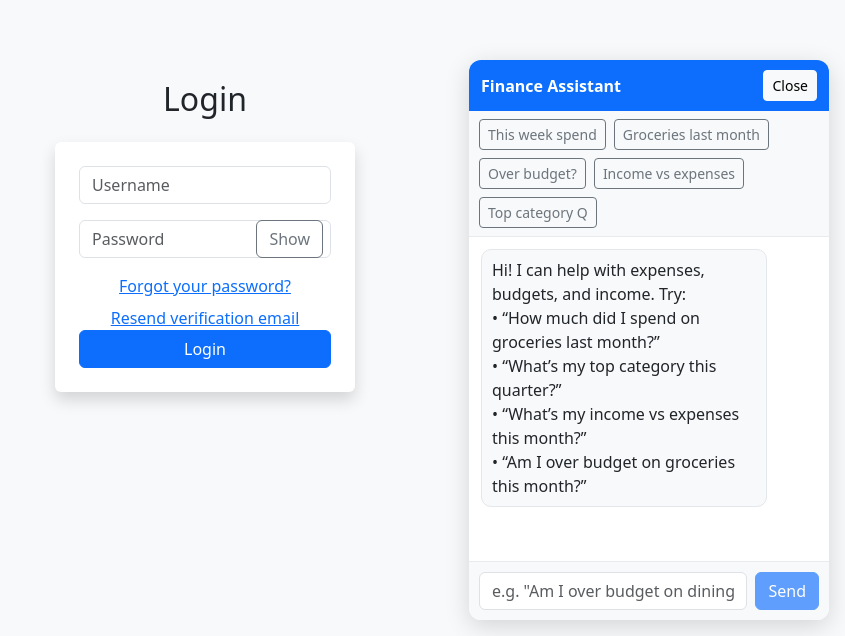
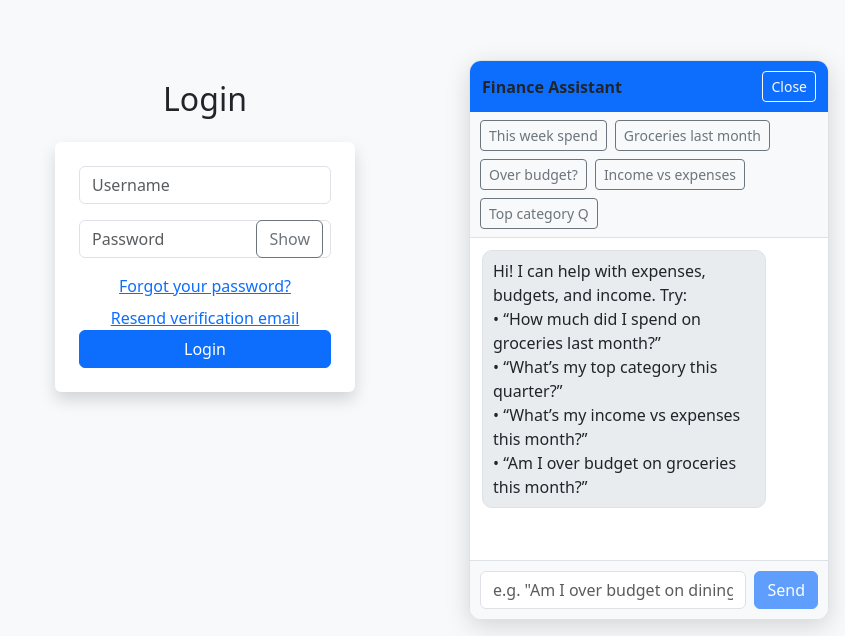
Before and after one commit to Andrew-O39/ExpenseVista-frontend, a React (Vite) app: page /login in a window 1280 px wide. Shown: the part 164-800 px from the top of the page, without its empty margins (435-1280 px from the left). Built offline with nearby package versions, Linux system fonts and the light colour scheme; no server answers.

Commit message:
Replacing hard coded light colours so that it could flip in dark mode

```diff
--- a/src/components/FinanceAssistant.tsx
+++ b/src/components/FinanceAssistant.tsx
@@ -91,7 +91,7 @@ export default function FinanceAssistant() {
     }
   }
 
-  // Floating styles
+  // Floating styles (unchanged)
 const wrap: React.CSSProperties = {
   position: "fixed",
   right: 16,
@@ -100,23 +100,26 @@ export default function FinanceAssistant() {
   pointerEvents: "auto",
 };
 
-  // Make the panel a flex column so the input stays visible at the bottom
+// Panel uses theme variables
 const panel: React.CSSProperties = {
   width: 360,
   maxWidth: "92vw",
-    height: "70vh",         // give it a real height so the body can flex
+  height: "70vh",
   maxHeight: "85vh",
   display: "flex",
   flexDirection: "column",
   boxShadow: "0 6px 24px rgba(0,0,0,0.15)",
   borderRadius: 12,
   overflow: "hidden",
-    background: "#fff",
+  background: "var(--bs-body-bg)",
+  color: "var(--bs-body-color)",
+  border: "1px solid var(--bs-border-color)",
 };
 
+// Header uses primary color & contrast
 const header: React.CSSProperties = {
-    background: "#0d6efd",
-    color: "#fff",
+  background: "var(--bs-primary)",
+  color: "var(--bs-primary-contrast)",
   padding: "10px 12px",
   display: "flex",
   alignItems: "center",
@@ -124,9 +127,10 @@ export default function FinanceAssistant() {
   flex: "0 0 auto",
 };
 
+// Quick prompts bar uses subtle surface + border
 const quickBar: React.CSSProperties = {
-    background: "#f8f9fa",
-    borderBottom: "1px solid #e9ecef",
+  background: "var(--bs-tertiary-bg)",
+  borderBottom: "1px solid var(--bs-border-color)",
   padding: "8px 10px",
   display: "flex",
   flexWrap: "wrap",
@@ -134,35 +138,48 @@ export default function FinanceAssistant() {
   flex: "0 0 auto",
 };
 
-  // Let body flex and scroll. Avoid fixed pixel height.
+// Body uses body surface/colors
 const body: React.CSSProperties = {
-    background: "#fff",
+  background: "var(--bs-body-bg)",
+  color: "var(--bs-body-color)",
   overflowY: "auto",
   padding: 12,
   flex: "1 1 auto",
 };
 
+// Input bar matches quickBar surface
 const inputBar: React.CSSProperties = {
-    background: "#f8f9fa",
+  background: "var(--bs-tertiary-bg)",
   padding: 10,
   display: "flex",
   gap: 8,
   alignItems: "center",
-    borderTop: "1px solid #e9ecef",
+  borderTop: "1px solid var(--bs-border-color)",
   flex: "0 0 auto",
 };
 
-  const bubble = (role: ChatMsg["role"]): React.CSSProperties => ({
+// Chat bubbles adapt by role, all variable-driven
+const bubble = (role: ChatMsg["role"]): React.CSSProperties => {
+  // Subtle backgrounds that flip with theme
+  const bg =
+    role === "user"
+      ? "var(--bs-primary-bg-subtle)"
+      : role === "system"
+      ? "var(--bs-secondary-bg)"
+      : "var(--bs-tertiary-bg)";
+
+  return {
     whiteSpace: "pre-wrap",
     alignSelf: role === "user" ? "flex-end" : "flex-start",
-    background:
-      role === "user" ? "#e7f1ff" : role === "system" ? "#f8f9fa" : "#f1f3f5",
-    border: "1px solid #e3e6ea",
+    background: bg,
+    color: "var(--bs-body-color)",
+    border: "1px solid var(--bs-border-color)",
     borderRadius: 10,
     padding: "8px 10px",
     maxWidth: "85%",
     marginBottom: 8,
-  });
+  };
+};
 
   return (
     <div style={wrap}>
@@ -180,7 +197,7 @@ export default function FinanceAssistant() {
             <strong>Finance Assistant</strong>
             <button
              type="button"
-              className="btn btn-sm btn-light"
+             className="btn btn-sm btn-outline-light"
              onClick={() => setOpen(false)}
              disabled={busy}
            >
```
Lines whose indentation alone changed are shown as unchanged.
